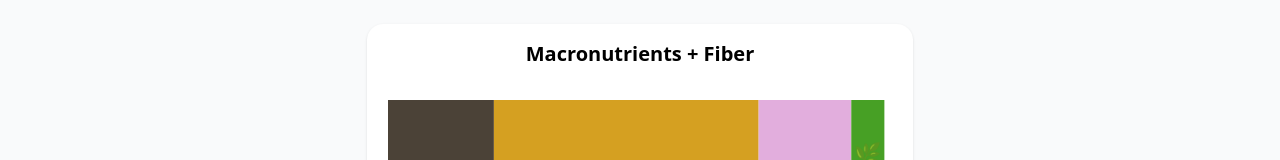
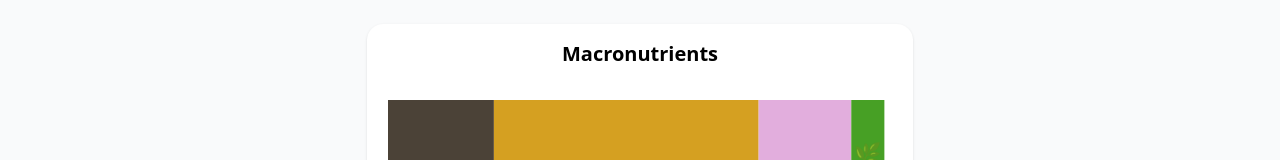
Before and after one commit to Sharif15/Nutritional_health_app, a Next.js app: page / in a window 1280 px wide. Shown: the top 160 px of the page. Built offline with nearby package versions, Linux system fonts and the light colour scheme.

Commit message:
slightly changed one the macronutrients

```diff
--- a/src/app/components/NutritionBars.js
+++ b/src/app/components/NutritionBars.js
@@ -8,7 +8,7 @@ import { LabelList } from 'recharts';
 
 const groups = [
   {
-    title: 'Macronutrients + Fiber',
+    title: 'Macronutrients',
     data: [{ name: 'Macros', Protein: 80, Carbohydrates: 200, Fats: 70, Fiber: 25 }],
   },
   {
```
